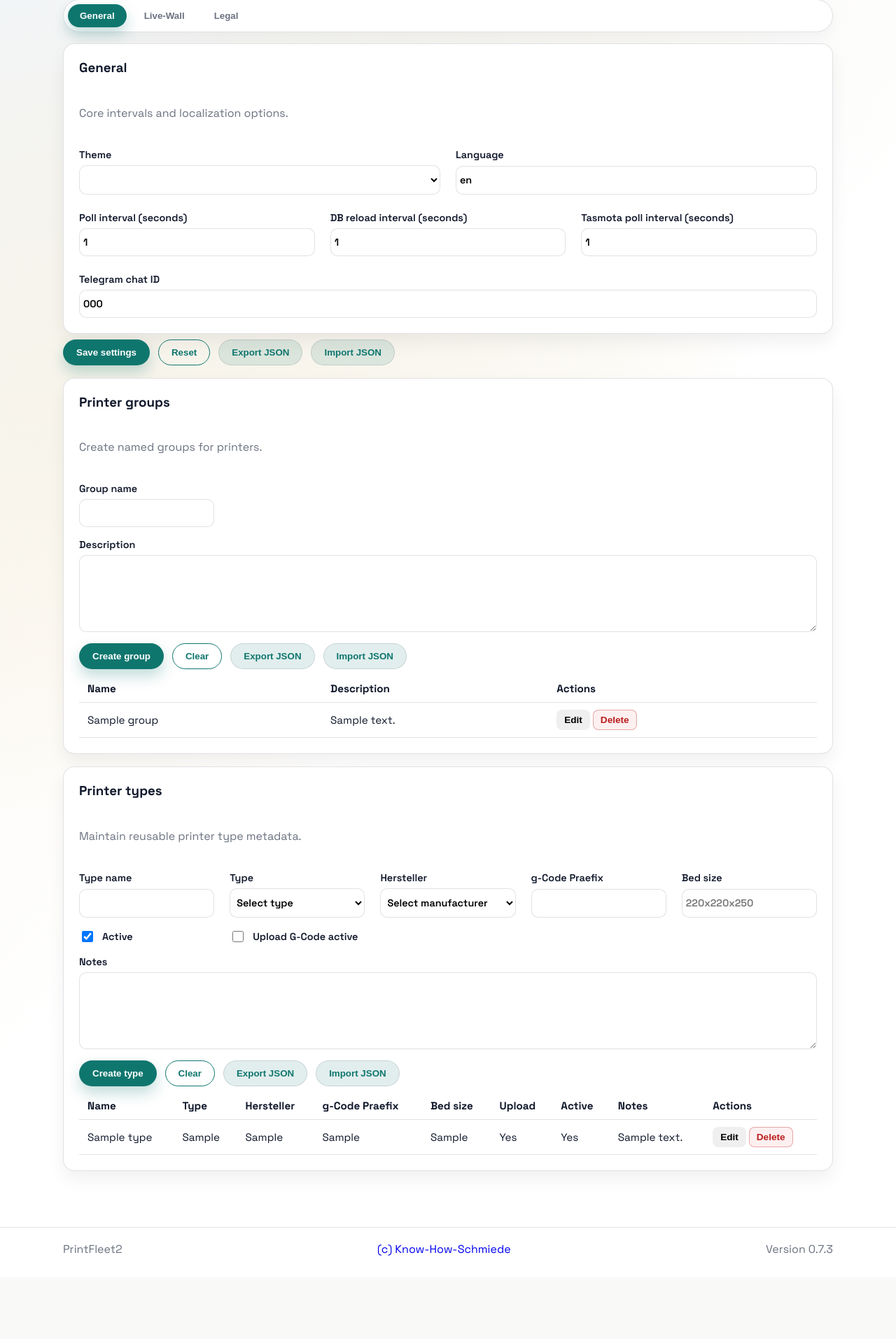
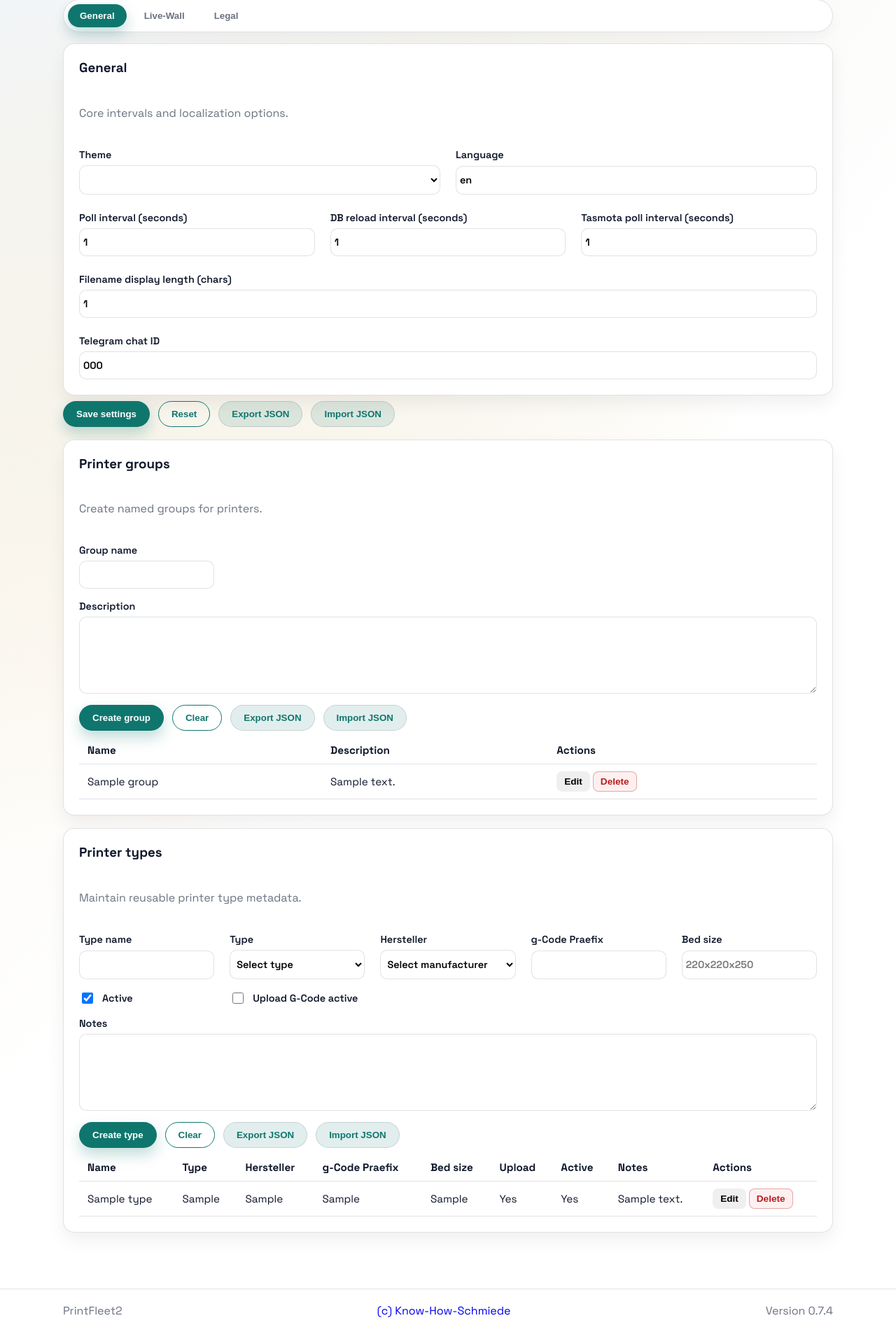
Before and after one commit to know-how-schmiede/PrintFleet2, a Flask app: page /settings in a window 1280 px wide. Shown: the part 259-2172 px from the top of the page at 70% size. Before the commit the page ends 2053 px from the top, so only its background shows below. Run offline with Flask 3, Linux system fonts and the light colour scheme; the visitor is signed in with stand-in values (Sample User, id 1); tables that the repository leaves empty hold one stand-in row (values such as "Sample post"); some libraries are stand-ins or nearby versions.

Commit message:
Add filename display length setting and truncate job names
Introduces a configurable setting for filename display length in the general settings. Job names in Just Print are now truncated according to this setting, with the full name available via tooltip. Updates include backend, frontend, and documentation changes. Version bumped to 0.7.4.

```diff
--- a/src/printfleet2/models/settings.py
+++ b/src/printfleet2/models/settings.py
@@ -13,6 +13,7 @@ class Settings(Base):
     id: Mapped[int] = mapped_column(Integer, primary_key=True)
     poll_interval: Mapped[float | None] = mapped_column(Float, nullable=True)
     db_reload_interval: Mapped[float | None] = mapped_column(Float, nullable=True)
+    filename_display_length: Mapped[int | None] = mapped_column(Integer, nullable=True)
     telegram_chat_id: Mapped[str | None] = mapped_column(String, nullable=True)
     language: Mapped[str | None] = mapped_column(String, nullable=True)
     theme: Mapped[str | None] = mapped_column(String, nullable=True)
--- a/src/printfleet2/services/printer_status_service.py
+++ b/src/printfleet2/services/printer_status_service.py
@@ -210,7 +210,7 @@ def _moonraker_status(printer: PrinterSnapshot, plug_label: str | None, plug_sta
         f"{_printer_base_url(printer)}/printer/objects/query?"
         "print_stats=state,filename,print_duration,total_duration,message&"
         "virtual_sdcard=progress&display_status=progress&"
-        "extruder=temperature&heater_bed=temperature",
+        "extruder=temperature,target&heater_bed=temperature,target",
         headers,
     )[1]
     status = _extract_moonraker_status(objects_payload)
--- a/src/printfleet2/services/settings_service.py
+++ b/src/printfleet2/services/settings_service.py
@@ -18,6 +18,8 @@ def ensure_settings_schema(session: Session) -> None:
         missing["live_wall_printer_data"] = "TEXT"
     if "live_wall_plug_poll_interval" not in columns:
         missing["live_wall_plug_poll_interval"] = "REAL"
+    if "filename_display_length" not in columns:
+        missing["filename_display_length"] = "INTEGER"
     if "kiosk_stream_active_1" not in columns:
         missing["kiosk_stream_active_1"] = "INTEGER DEFAULT 1"
     if "kiosk_stream_active_2" not in columns:
@@ -42,6 +44,8 @@ def ensure_settings_schema(session: Session) -> None:
                 conn.execute(text(f"ALTER TABLE settings ADD COLUMN {column_name} {column_type}"))
             if "live_wall_plug_poll_interval" in missing:
                 conn.execute(text("UPDATE settings SET live_wall_plug_poll_interval = 5.0"))
+            if "filename_display_length" in missing:
+                conn.execute(text("UPDATE settings SET filename_display_length = 32"))
             for active_column in (
                 "kiosk_stream_active_1",
                 "kiosk_stream_active_2",
@@ -87,6 +91,20 @@ def normalize_plug_poll_interval(value: object | None) -> float | None:
     return parsed
 
 
+def normalize_filename_display_length(value: object | None) -> int:
+    if value is None:
+        return 32
+    try:
+        parsed = int(value)
+    except (TypeError, ValueError):
+        return 32
+    if parsed < 10:
+        return 10
+    if parsed > 120:
+        return 120
+    return parsed
+
+
 def normalize_stream_active(value: object | None, default: bool = False) -> bool:
     if value is None:
         return default
@@ -105,6 +123,7 @@ def ensure_settings_row(session: Session) -> Settings:
             id=1,
             poll_interval=5.0,
             db_reload_interval=30.0,
+            filename_display_length=32,
             language="en",
             theme="lightTheme",
             kiosk_stream_layout="standard",
@@ -125,6 +144,7 @@ def settings_to_dict(settings: Settings) -> dict:
         "id": settings.id,
         "poll_interval": settings.poll_interval,
         "db_reload_interval": settings.db_reload_interval,
+        "filename_display_length": settings.filename_display_length,
         "telegram_chat_id": settings.telegram_chat_id,
         "language": settings.language,
         "theme": settings.theme,
@@ -169,6 +189,7 @@ def update_settings(settings: Settings, data: dict) -> Settings:
     for field in (
         "poll_interval",
         "db_reload_interval",
+        "filename_display_length",
         "telegram_chat_id",
         "language",
         "theme",
@@ -221,6 +242,8 @@ def update_settings(settings: Settings, data: dict) -> Settings:
         settings.live_wall_plug_poll_interval = normalize_plug_poll_interval(
             settings.live_wall_plug_poll_interval
         )
+    if "filename_display_length" in data:
+        settings.filename_display_length = normalize_filename_display_length(settings.filename_display_length)
     for field in (
         "kiosk_stream_active_1",
         "kiosk_stream_active_2",
--- a/src/printfleet2/static/settings.js
+++ b/src/printfleet2/static/settings.js
@@ -70,6 +70,7 @@ document.addEventListener("DOMContentLoaded", () => {
   const fields = {
     poll_interval: "settingPollInterval",
     db_reload_interval: "settingReloadInterval",
+    filename_display_length: "settingFilenameDisplayLength",
     telegram_chat_id: "settingTelegramChatId",
     language: "settingLanguage",
     theme: "settingTheme",
@@ -112,6 +113,7 @@ document.addEventListener("DOMContentLoaded", () => {
   const numericFields = new Set(["poll_interval", "db_reload_interval", "live_wall_plug_poll_interval"]);
   const integerFields = {
     live_wall_printer_columns: { min: 1, max: 5 },
+    filename_display_length: { min: 10, max: 120 },
   };
   const numericBounds = {
     live_wall_plug_poll_interval: { min: 1, max: 300 },
@@ -196,6 +198,10 @@ document.addEventListener("DOMContentLoaded", () => {
     }
     if (fieldId === "settingLiveWallPlugPollInterval" && (value === null || value === undefined || value === "")) {
       field.value = "5";
+      return;
+    }
+    if (fieldId === "settingFilenameDisplayLength" && (value === null || value === undefined || value === "")) {
+      field.value = "32";
       return;
     }
     field.value = value ?? "";
--- a/src/printfleet2/templates/settings.html
+++ b/src/printfleet2/templates/settings.html
@@ -56,6 +56,12 @@
                 <label>
                   Tasmota poll interval (seconds)
                   <input type="number" id="settingLiveWallPlugPollInterval" min="1" step="1" placeholder="5">
+                </label>
+              </div>
+              <div class="form-grid">
+                <label>
+                  Filename display length (chars)
+                  <input type="number" id="settingFilenameDisplayLength" min="10" max="120" step="1" placeholder="32">
                 </label>
               </div>
               <div class="form-grid">
--- a/src/printfleet2/version.py
+++ b/src/printfleet2/version.py
@@ -1 +1 @@
-VERSION = "0.7.3"
+VERSION = "0.7.4"
```
Also changed, not shown: docs/Version.md (+7 -0 lines), src/printfleet2/static/printer_just.js (+68 -3 lines).
